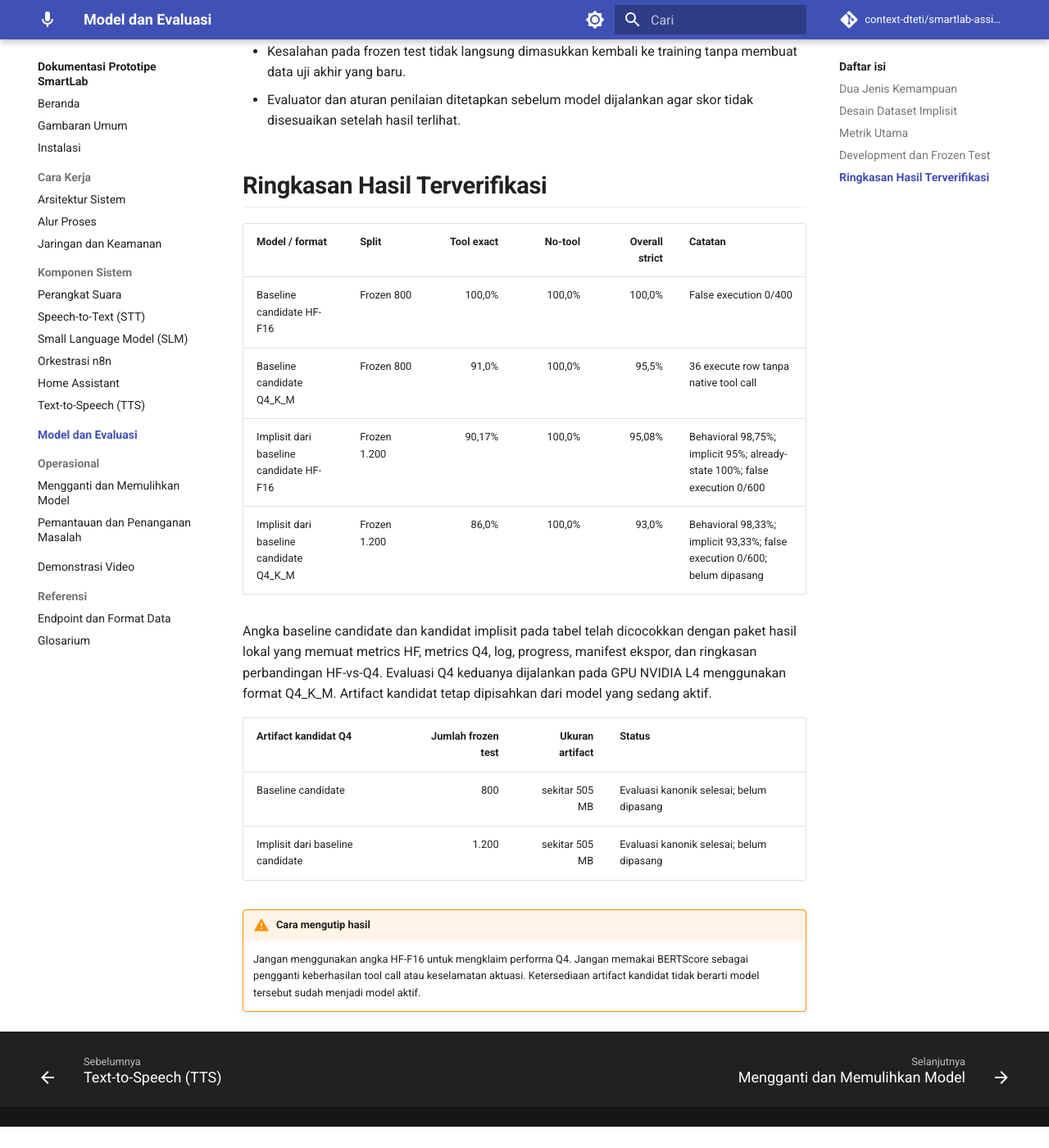
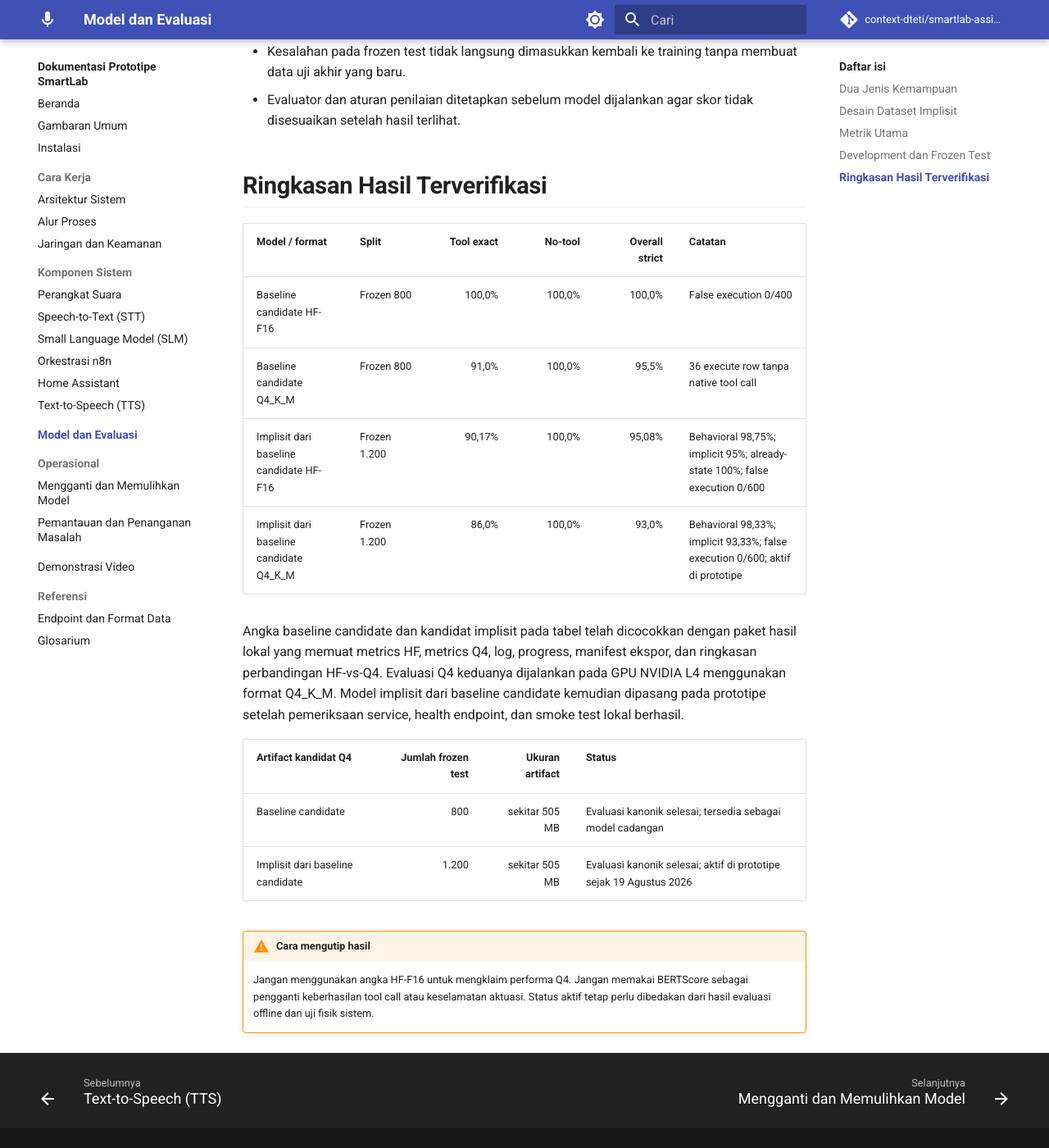
Before and after one commit to context-dteti/smartlab-assistant, an MkDocs documentation site: the page built from docs/models/dataset-evaluation.md, in a window 1280 px wide and 1400 px high, scrolled down 1634 px. Shown: the whole window at 82% size. Built offline with MkDocs 1.6.1 and Material for MkDocs 9.7.7, drawn with Linux system fonts in a browser that asks for light colours; comment, search, counter and statistics services are not loaded; before the commit the page ends 3008 px from its top, so only the background shows below that.

Commit message:
docs: update model descriptions and evaluation metrics for clarity

```diff
--- a/docs/models/dataset-evaluation.md
+++ b/docs/models/dataset-evaluation.md
@@ -49,14 +49,14 @@ Generator menolak kalimat yang terdengar dibuat-buat, sapaan yang tidak diperluk
 | Baseline candidate HF-F16 | Frozen 800 | 100,0% | 100,0% | 100,0% | False execution 0/400 |
 | Baseline candidate Q4_K_M | Frozen 800 | 91,0% | 100,0% | 95,5% | 36 execute row tanpa native tool call |
 | Implisit dari baseline candidate HF-F16 | Frozen 1.200 | 90,17% | 100,0% | 95,08% | Behavioral 98,75%; implicit 95%; already-state 100%; false execution 0/600 |
-| Implisit dari baseline candidate Q4_K_M | Frozen 1.200 | 86,0% | 100,0% | 93,0% | Behavioral 98,33%; implicit 93,33%; false execution 0/600; belum dipasang |
+| Implisit dari baseline candidate Q4_K_M | Frozen 1.200 | 86,0% | 100,0% | 93,0% | Behavioral 98,33%; implicit 93,33%; false execution 0/600; aktif di prototipe |
 
-Angka baseline candidate dan kandidat implisit pada tabel telah dicocokkan dengan paket hasil lokal yang memuat metrics HF, metrics Q4, log, progress, manifest ekspor, dan ringkasan perbandingan HF-vs-Q4. Evaluasi Q4 keduanya dijalankan pada GPU NVIDIA L4 menggunakan format Q4_K_M. Artifact kandidat tetap dipisahkan dari model yang sedang aktif.
+Angka baseline candidate dan kandidat implisit pada tabel telah dicocokkan dengan paket hasil lokal yang memuat metrics HF, metrics Q4, log, progress, manifest ekspor, dan ringkasan perbandingan HF-vs-Q4. Evaluasi Q4 keduanya dijalankan pada GPU NVIDIA L4 menggunakan format Q4_K_M. Model implisit dari baseline candidate kemudian dipasang pada prototipe setelah pemeriksaan service, health endpoint, dan smoke test lokal berhasil.
 
 | Artifact kandidat Q4 | Jumlah frozen test | Ukuran artifact | Status |
 | --- | ---: | ---: | --- |
-| Baseline candidate | 800 | sekitar 505 MB | Evaluasi kanonik selesai; belum dipasang |
-| Implisit dari baseline candidate | 1.200 | sekitar 505 MB | Evaluasi kanonik selesai; belum dipasang |
+| Baseline candidate | 800 | sekitar 505 MB | Evaluasi kanonik selesai; tersedia sebagai model cadangan |
+| Implisit dari baseline candidate | 1.200 | sekitar 505 MB | Evaluasi kanonik selesai; aktif di prototipe sejak 19 Agustus 2026 |
 
 !!! warning "Cara mengutip hasil"
-    Jangan menggunakan angka HF-F16 untuk mengklaim performa Q4. Jangan memakai BERTScore sebagai pengganti keberhasilan tool call atau keselamatan aktuasi. Ketersediaan artifact kandidat tidak berarti model tersebut sudah menjadi model aktif.
+    Jangan menggunakan angka HF-F16 untuk mengklaim performa Q4. Jangan memakai BERTScore sebagai pengganti keberhasilan tool call atau keselamatan aktuasi. Status aktif tetap perlu dibedakan dari hasil evaluasi offline dan uji fisik sistem.
```
Also changed, not shown: docs/components/slm.md (+4 -4 lines).
